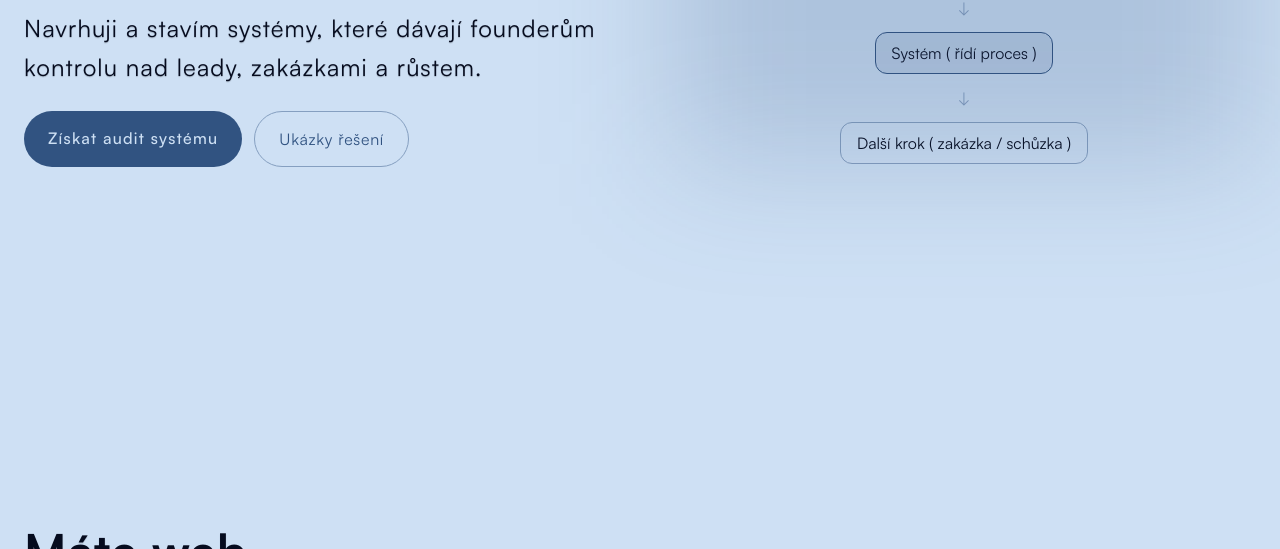
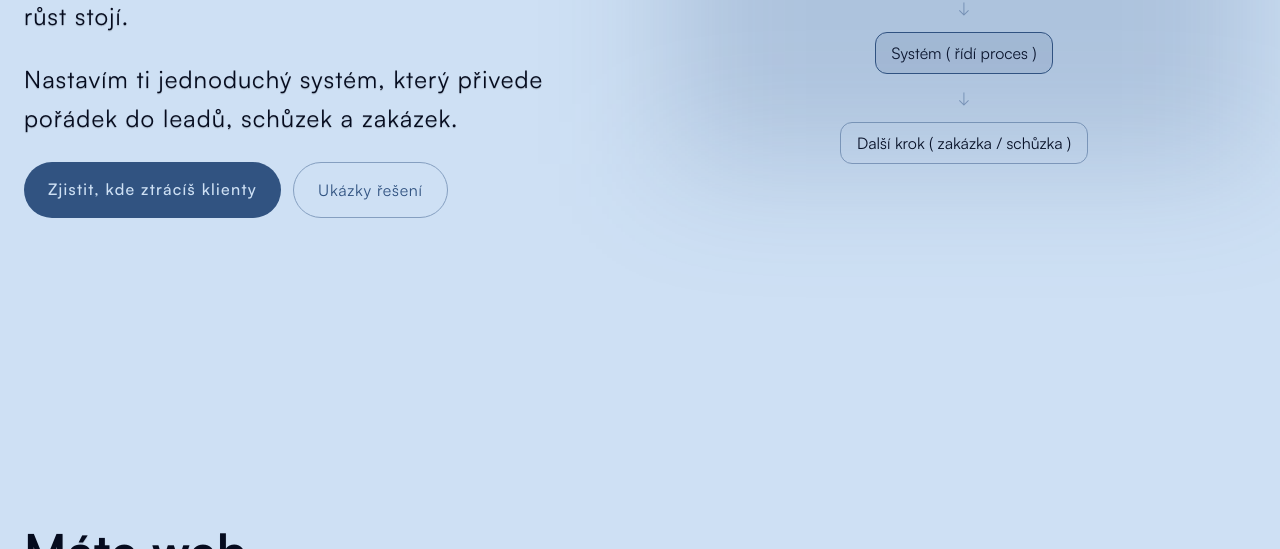
Before and after one commit to Pilsenhorn/MM, an Astro site: page / in a window 1280 px wide. Shown: the part 551-1100 px from the top of the page. Built offline with nearby package versions, Linux system fonts and the light colour scheme; Astro itself is replaced by a stand-in of ours.

Commit message:
change claim hero section

```diff
--- a/src/sections/Hero.astro
+++ b/src/sections/Hero.astro
@@ -6,8 +6,10 @@
       </h1>
 
       <p class="tracking-text text-shadow-xs max-w-2xl text-lg leading-relaxed sm:text-xl lg:text-2xl">
-        Navrhuji a stavím systémy, které dávají founderům
-        kontrolu nad leady, zakázkami a růstem.
+        Poptávky se ztrácí, zakázky nejsou pod kontrolou a růst stojí.
+      </p>
+      <p class="tracking-text text-shadow-xs max-w-2xl text-lg leading-relaxed sm:text-xl lg:text-2xl">
+        Nastavím ti jednoduchý systém, který přivede pořádek do leadů, schůzek a zakázek.
       </p>
 
       <div class="flex flex-col gap-3 sm:flex-row sm:flex-wrap">
@@ -16,7 +18,7 @@
           target="_blank"
           class="tracking-cta rounded-full bg-(--accent) px-6 py-3.5 text-center font-medium leading-relaxed text-(--background) transition hover:bg-(--accent-hover)"
         >
-          Získat audit systému
+          Zjistit, kde ztrácíš klienty
         </a>
 
         <a
```
